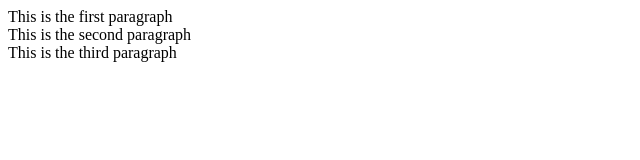
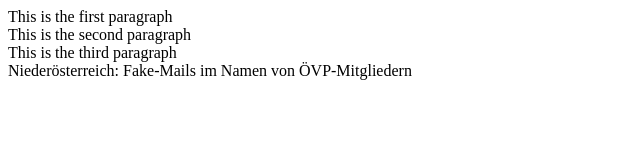
Before and after one commit to Eunit99/newbly-translator, a plain HTML site: page index.html in a window 1280 px wide. Shown: the whole page, without its empty margins (0-640 px from the left). Drawn offline with nearby package versions, Linux system fonts and the light colour scheme.

Commit message:
Feat: Add Title text

```diff
--- a/index.html
+++ b/index.html
@@ -31,6 +31,13 @@
       <div class="newbly">
         This is the third paragraph
       </div>
+
+
+      <div class="newbly">
+        Niederösterreich: Fake-Mails im Namen von ÖVP-Mitgliedern
+      </div>
+
+
     </div>
 
 
```
